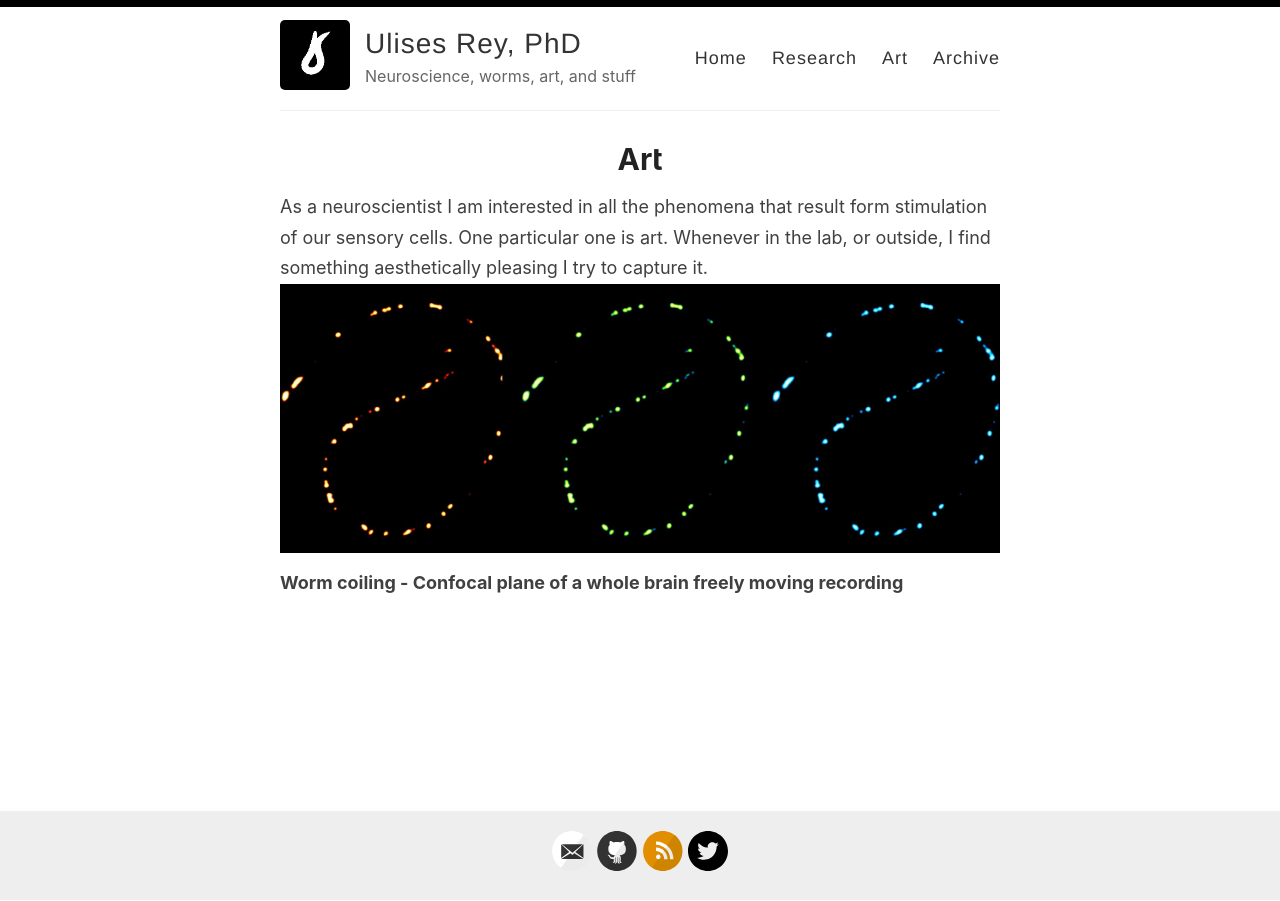
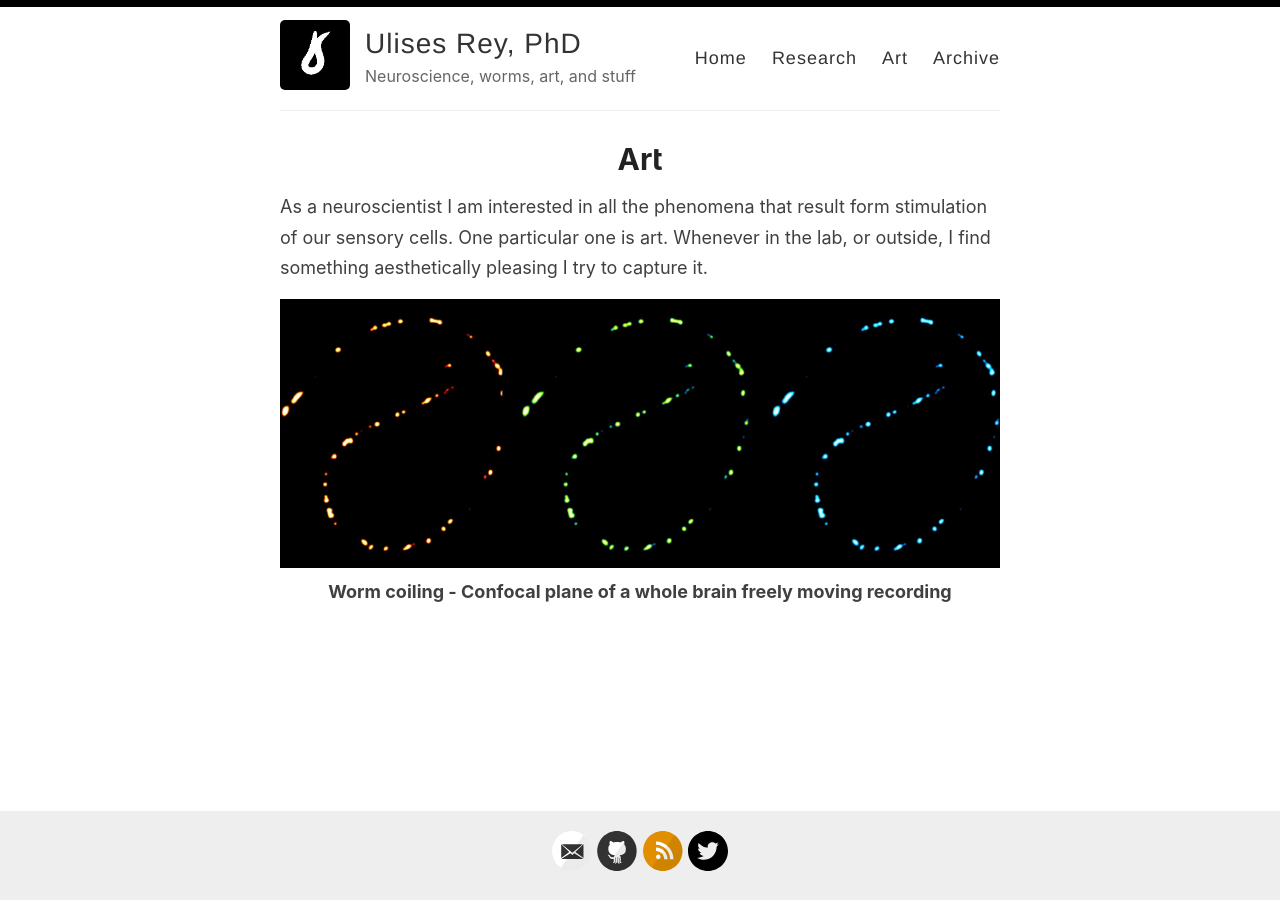
Before and after one commit to ulisesrey/ulisesrey.github.io, a Jekyll site: the page built from _pages/art.md, in a window 1280 px wide. Built offline with Jekyll 4.4.1, drawn with Linux system fonts in a browser that asks for light colours.

Commit message:
Update art.md

```diff
--- a/_pages/art.md
+++ b/_pages/art.md
@@ -6,6 +6,5 @@ permalink: /art/
 
 As a neuroscientist I am interested in  all the phenomena that result form stimulation of our sensory cells.
 One particular one is art. Whenever in the lab, or outside, I find something aesthetically pleasing I try to capture it.
-![img.png](https://ulisesrey.github.io/assets/art-images/Worms_screen_bg.jpg)
-
-<b>Worm coiling - Confocal plane of a whole brain freely moving recording</b>
+<figure><img src="https://ulisesrey.github.io/assets/art-images/Worms_screen_bg.jpg" style="width:100%"><figcaption align = "center">
+<b>Worm coiling - Confocal plane of a whole brain freely moving recording</b></figcaption></figure>
```
